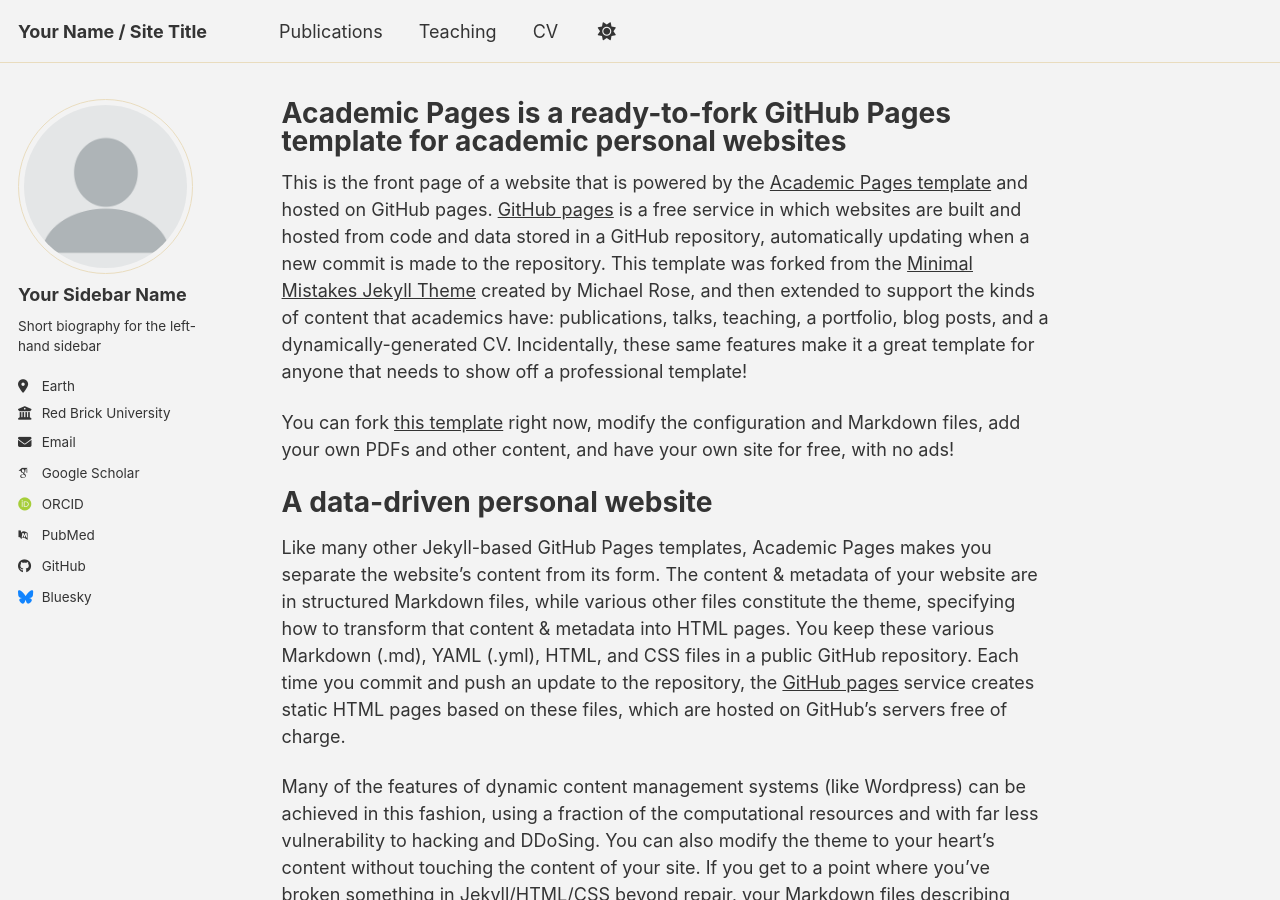
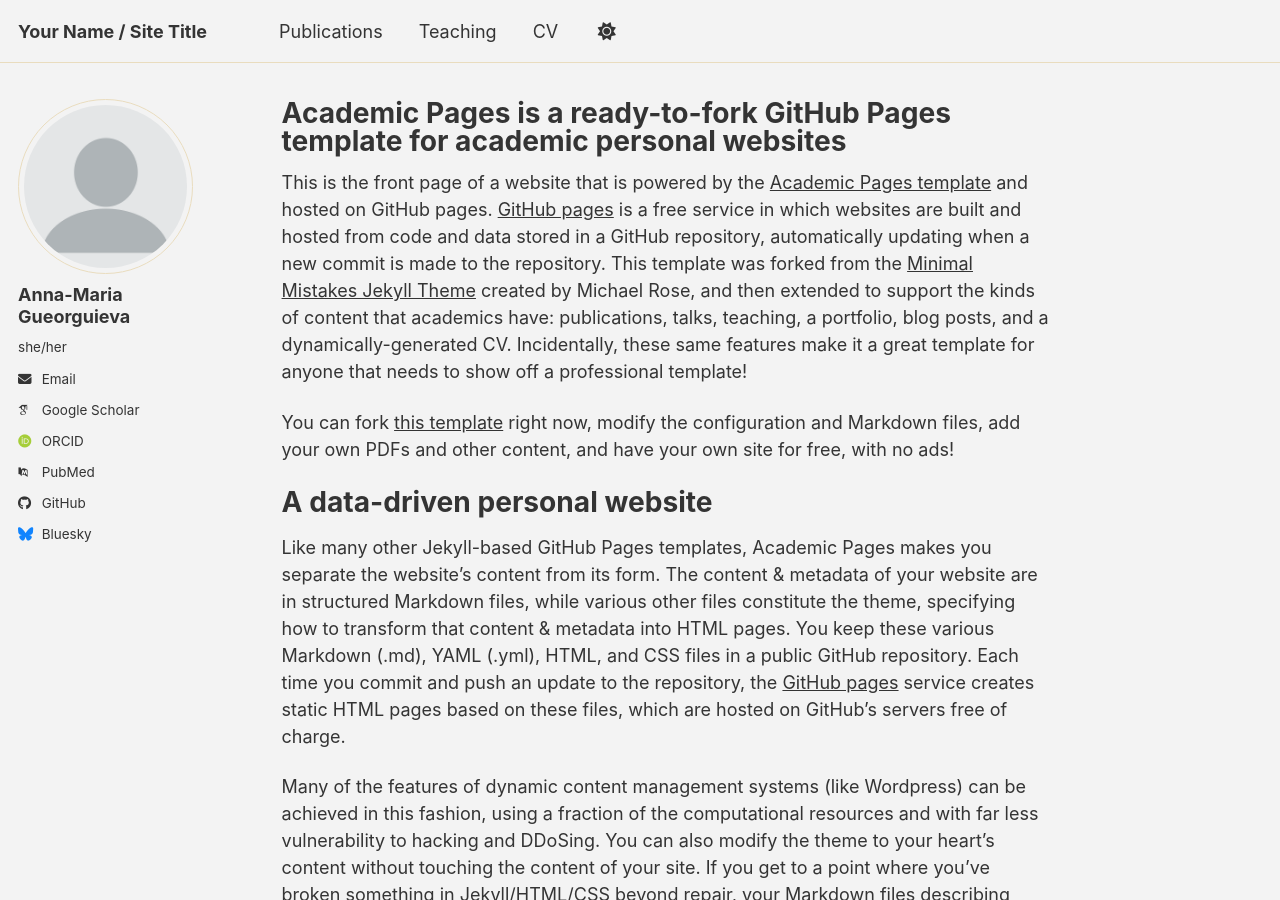
Before and after one commit to agueorguieva/agueorguieva.github.io, a Jekyll site: the page built from _pages/about.md, in a window 1280 px wide and 900 px high. Built offline with Jekyll 4.4.1, drawn with Linux system fonts in a browser that asks for light colours; some web fonts are replaced; a script bundle is joined from its source files by our own code; library files that are not in the unit come from our copies.

Commit message:
updating sidebar _config.yml

```diff
--- a/_config.yml
+++ b/_config.yml
@@ -24,13 +24,13 @@
 author:
   # Biographic information
   avatar           : "profile.png"
-  name             : "Your Sidebar Name"
-  pronouns         : # example: "she/her"
-  bio              : "Short biography for the left-hand sidebar"
-  location         : "Earth"
-  employer         : "Red Brick University"
-  uri              : # URL
-  email            : "none@example.org"
+  name             : "Anna-Maria Gueorguieva"
+  pronouns         : "she/her"
+ # bio              : "PhD student at the University of Washington Information researching ___"
+ # location         : "Seattle, WA"
+ # employer         : "University of Washington"
+#  uri              : # URL
+  email            : "agueorg@uw.edu"
 
   # Academic websites
   academia         : # URL
```
